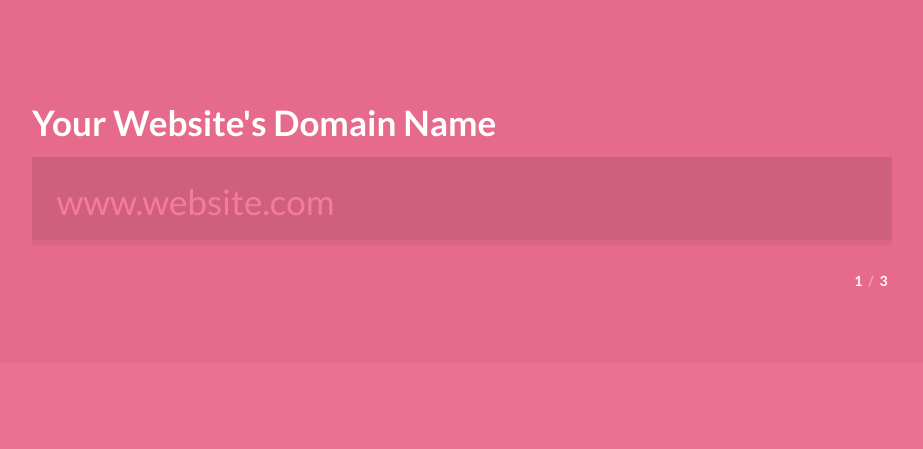
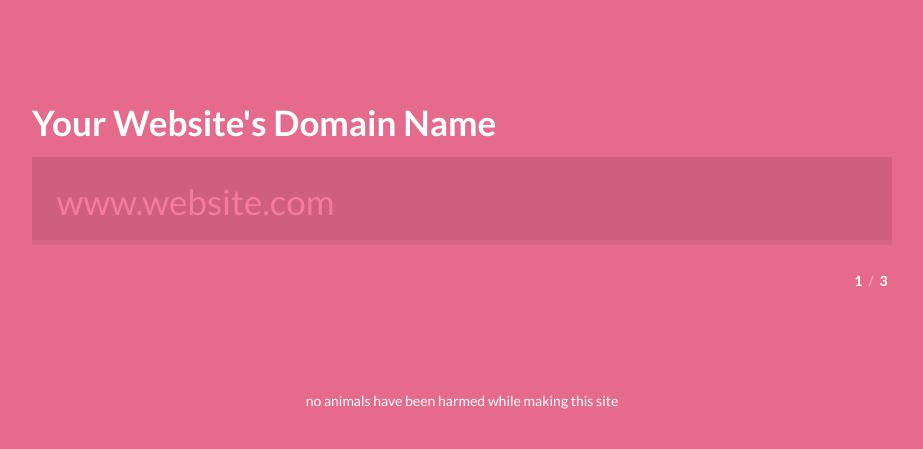
Before and after one commit to sankbhatt/fresheye, a PHP site: page / in a window 1280 px wide. Shown: the part 371-820 px from the top of the page, without its empty margins (178-1101 px from the left). Before the commit the page ends 658 px from the top, so only its background shows below. Run offline with PHP 8.4, Linux system fonts and the light colour scheme; some libraries are stand-ins or nearby versions.

Commit message:
added footer message

```diff
--- a/index.php
+++ b/index.php
@@ -62,6 +62,9 @@
 					</div><!-- /simform-inner -->
 					<span class="final-message"></span>
 				</form><!-- /simform -->
+			</section>
+			<section>
+				<p>no animals have been harmed while making this site</p>
 			</section>
 		</div><!-- /container -->
 
```
